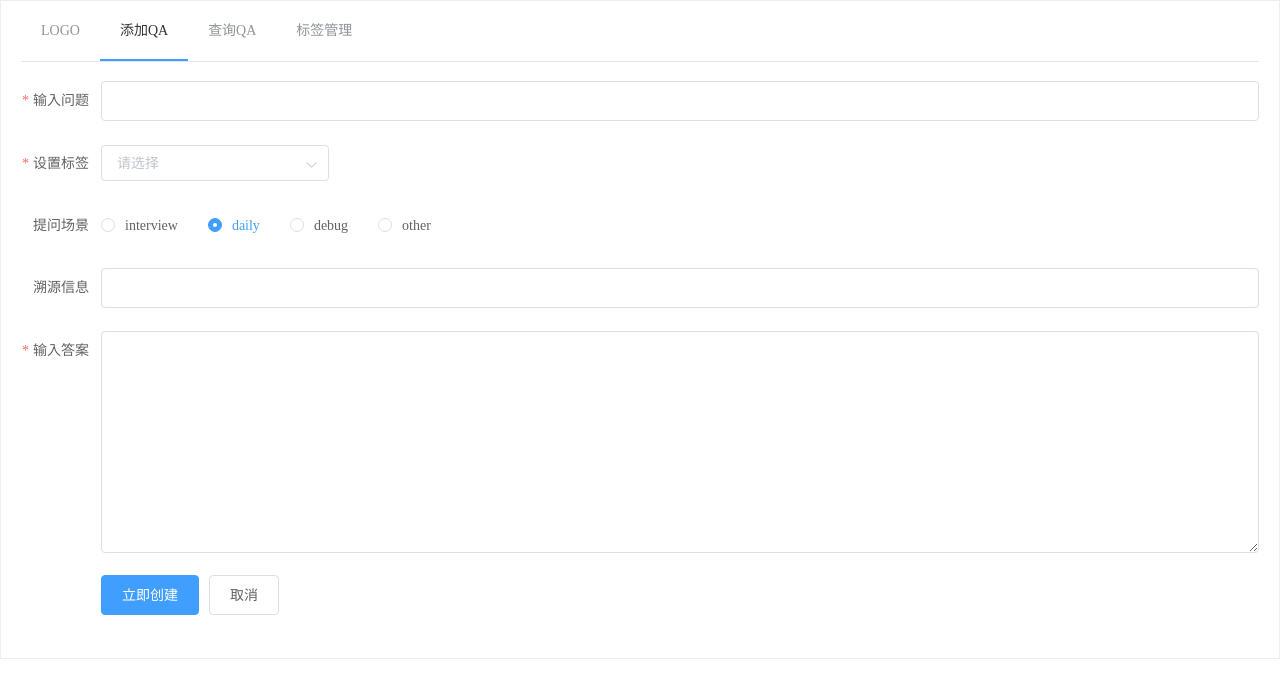
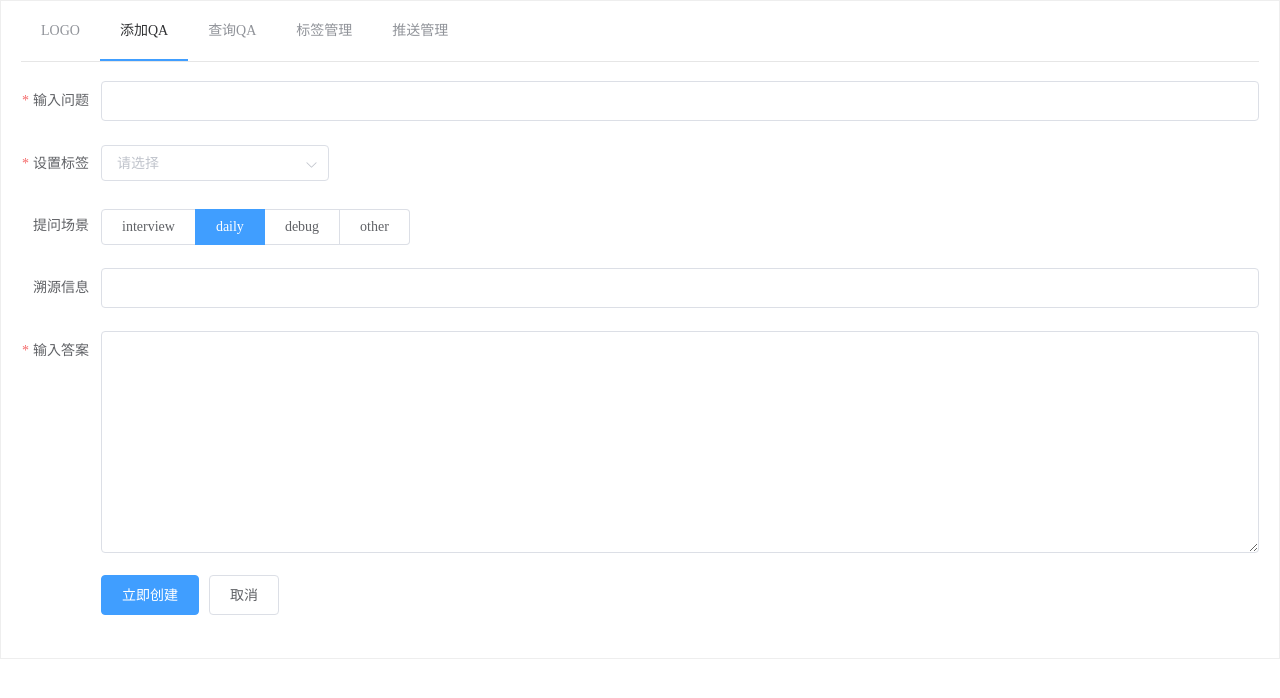
Before and after one commit to yanferr/vue-demo, a Vue app: page /#/ in a window 1280 px wide. Shown: the top 698 px of the page. Built offline with nearby package versions, Linux system fonts and the light colour scheme; no server answers.

Commit message:
修复bug

```diff
--- a/src/App.vue
+++ b/src/App.vue
@@ -9,6 +9,8 @@
         <el-menu-item index="/queryQA">查询QA</el-menu-item>
 
         <el-menu-item index="/label">标签管理</el-menu-item>
+
+        <el-menu-item index="/aa">推送管理</el-menu-item>
 
       </el-menu>
     </el-header>
--- a/src/components/addQA.vue
+++ b/src/components/addQA.vue
@@ -11,11 +11,11 @@
                     @change="handleChange"></el-cascader>
             </el-form-item>
             <el-form-item label="提问场景">
-                <el-radio-group v-model="form.scene">
-                    <el-radio label="interview" value="0"></el-radio>
-                    <el-radio label="daily" value="1"></el-radio>
-                    <el-radio label="debug" value="2"></el-radio>
-                    <el-radio label="other" value="3"></el-radio>
+                <el-radio-group v-model="form.scene" size="medium">
+                    <el-radio-button label="interview" value="interview"></el-radio-button>
+                    <el-radio-button label="daily" value="daily"></el-radio-button>
+                    <el-radio-button label="debug" value="debug"></el-radio-button>
+                    <el-radio-button label="other" value="other"></el-radio-button>
                 </el-radio-group>
             </el-form-item>
             <el-form-item label="溯源信息">
@@ -135,7 +135,7 @@ export default {
                         type: 'success'
                     });
                     this.form = {};
-                    this.form.scene = '日常积累'
+                    this.form.scene = 'interview'
                 } else {
                     console.log(res)
                     this.$message({
```
